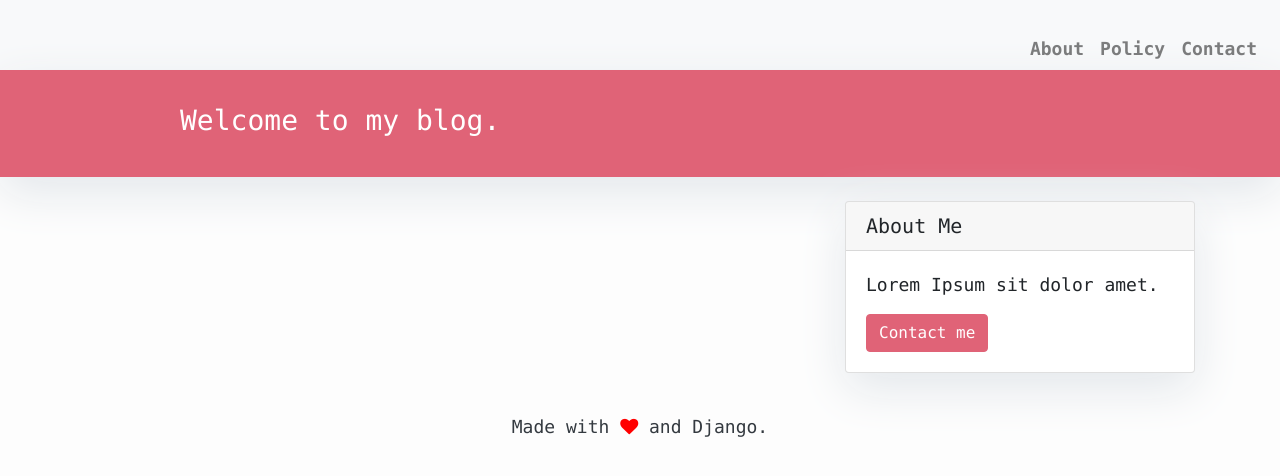
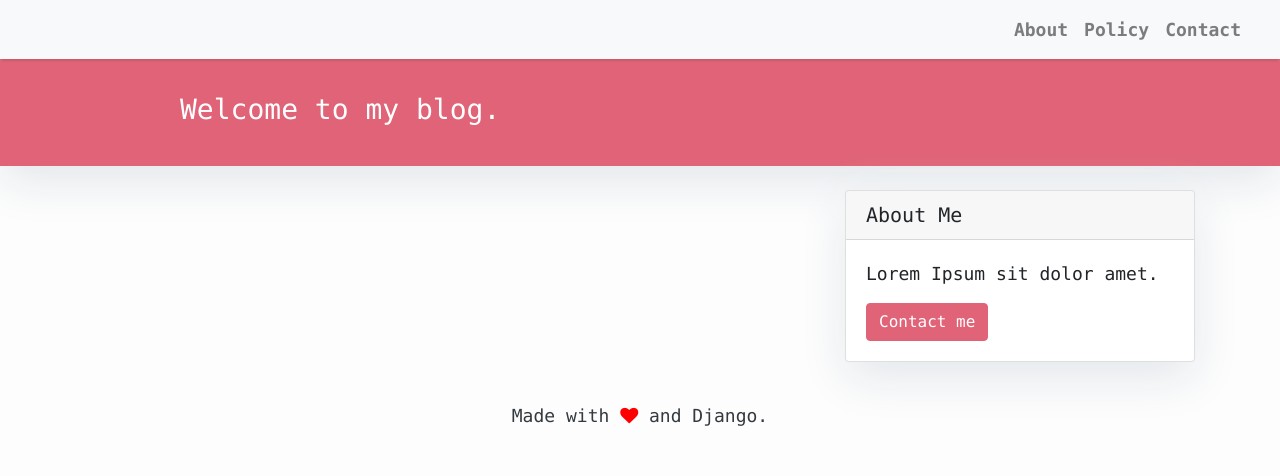
Before and after one commit to sofijasljusar/django-blog, a Django app: page / in a window 1280 px wide. Shown: the top 476 px of the page. Run offline with Django 5.2, Linux system fonts and the light colour scheme; data that the repository does not hold is empty; some libraries are stand-ins or nearby versions.

Commit message:
Recheck html files

```diff
--- a/mysite/templates/base.html
+++ b/mysite/templates/base.html
@@ -5,7 +5,7 @@
         <title>My Blog</title>
         <link href="https://fonts.googleapis.com/css?family=Roboto:400,700" rel="stylesheet">
         <meta name="google" content="notranslate" />
-        <meta name="viewpoint" content="width=device-width, initial-scale=1" />
+        <meta name="viewport" content="width=device-width, initial-scale=1" />
         <link rel="stylesheet" href="https://maxcdn.bootstrapcdn.com/bootstrap/4.0.0/css/bootstrap.min.css" integrity="sha384-Gn5384xqQ1aoWXA+058RXPxPg6fy4IWvTNh0E263XmFcJlSAwiGgFAW/dAiS6JXm"
             crossorigin="anonymous" />
         <link rel="stylesheet" href="https://cdnjs.cloudflare.com/ajax/libs/font-awesome/4.7.0/css/font-awesome.min.css">
@@ -39,7 +39,7 @@
     </style>
 
         <!-- Navigation -->
-    <nav class="navbar-expand-lg navbar-light bg-light shadow" id="mainNav">
+        <nav class="navbar navbar-expand-lg navbar-light bg-light shadow" id="mainNav">
             <div class="container-fluid">
                 <a class="navbar-brand" href="{% url 'home' %}"></a>
                 <button class="navbar-toggler navbar-toggler-right" type="button" data-toggle="collapse"
@@ -68,7 +68,5 @@
         <footer class="py-3 bg-grey">
             <p class="m-0 text-dark text-center ">Made with <i class="fa fa-heart" style="color:red"></i> and Django.</p>
         </footer>
-
     </body>
-
 </html>
--- a/mysite/templates/index.html
+++ b/mysite/templates/index.html
@@ -1,5 +1,5 @@
-{%  extends "base.html" %}
-{%  block content %}
+{% extends "base.html" %}
+{% block content %}
 
 <style>
     body {
@@ -25,7 +25,6 @@
             <div class="col-md-8 col-md-10 mx-auto">
                 <div class="site-heading">
                     <h3 class=" site-heading my-4 mt-3 text-white">Welcome to my blog.</h3>
-                    </p>
                 </div>
             </div>
         </div>
@@ -42,13 +41,12 @@
                     <h2 class="card-title">{{ post.title }}</h2>
                     <p class="card-text text-muted h6">{{ post.author }} | {{ post.created_on }}</p>
                     <p class="card-text">{{post.content|slice:":200" }}</p>
-                    <a href="{% url 'post_detail' post.slug %}" class="btn btn-primary"
-                           style="background-color: #c83349; border-color: #c83349">Read More &rarr;</a>
+                    <a href="{% url 'post_detail' post.slug %}" class="btn btn-primary">Read More &rarr;</a>
                 </div>
             </div>
             {% endfor %}
         </div>
-    {% block sidebar %} {% include 'sidebar.html' %} {% endblock sidebar %}
+        {% block sidebar %} {% include 'sidebar.html' %} {% endblock sidebar %}
 
     </div>
 </div>
```
Lines whose indentation alone changed are shown as unchanged.
